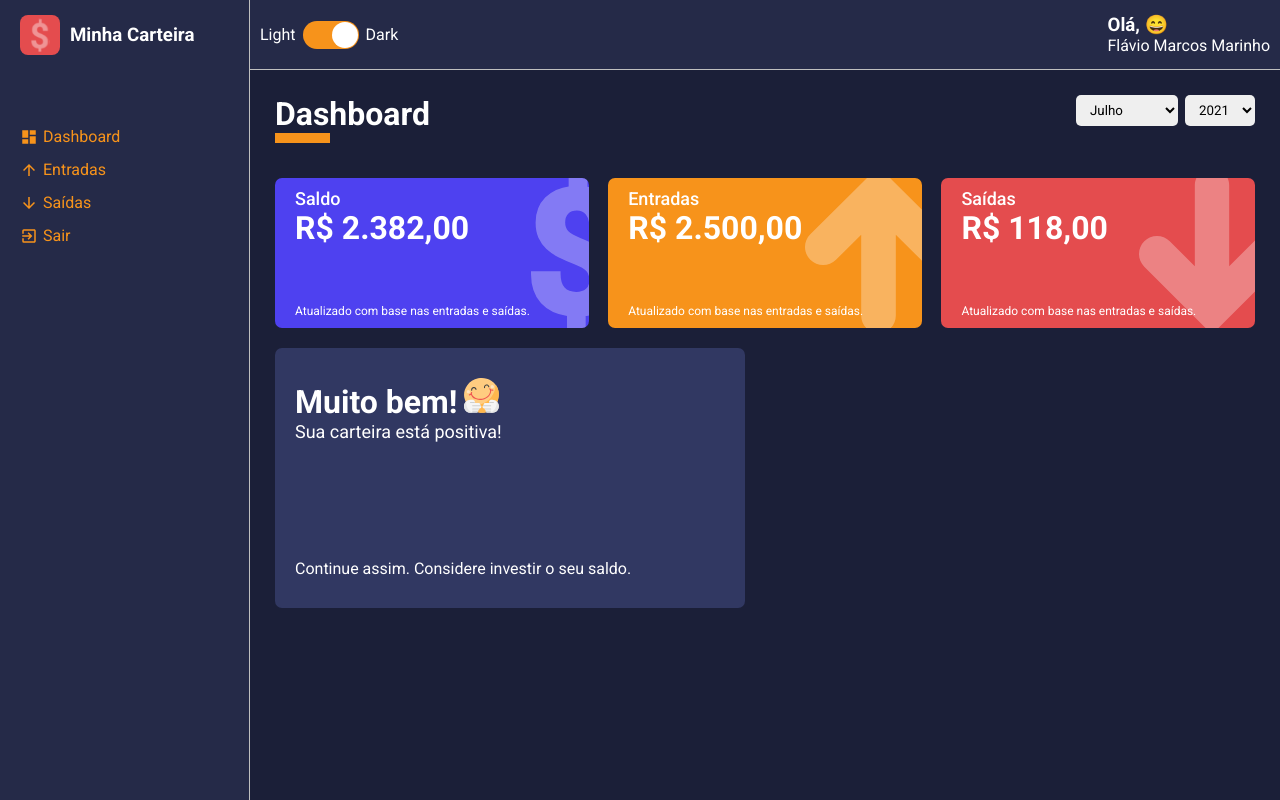
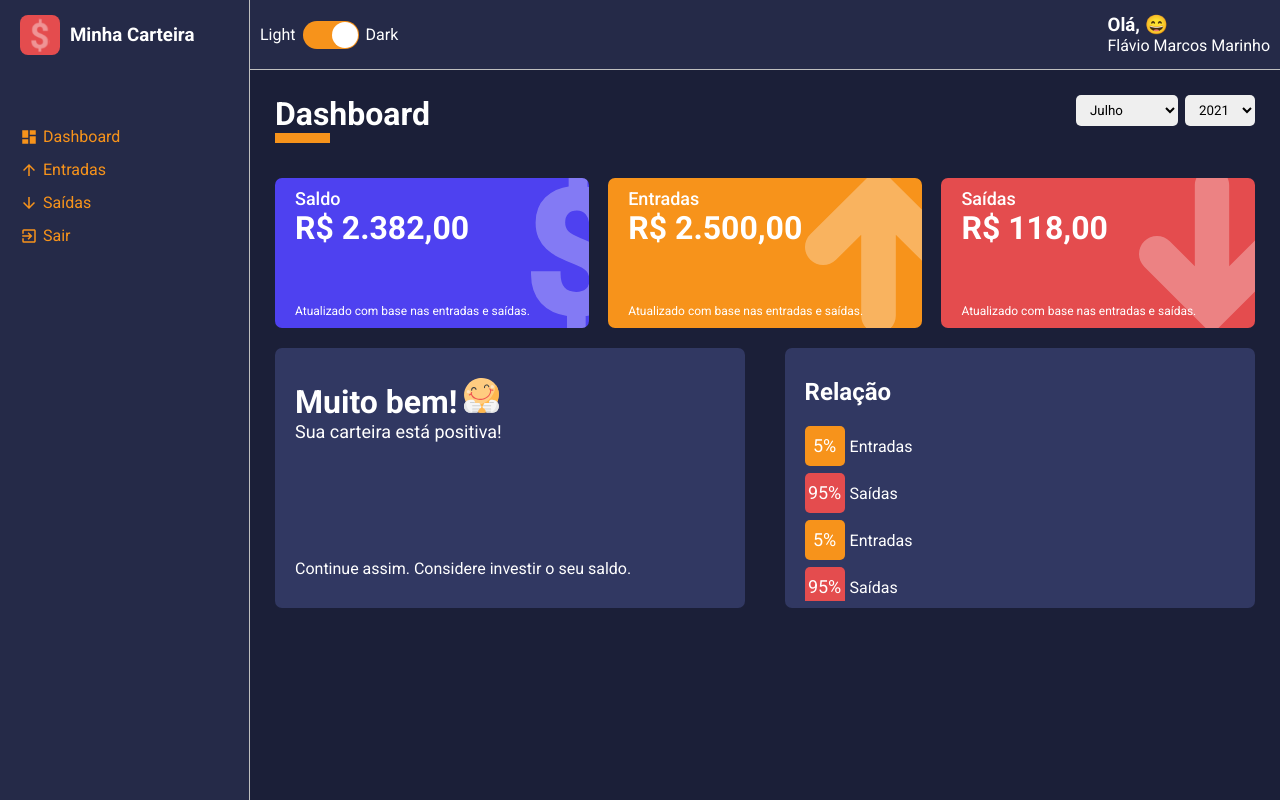
Before and after one commit to flaviomarcosmarinho/Minha-Carteira, a React (Create React App) app: page /dashboard in a window 1280 px wide. Built offline with nearby package versions, Linux system fonts and the light colour scheme.

Commit message:
Create chart component

```diff
--- a/package.json
+++ b/package.json
@@ -18,6 +18,7 @@
     "react-router-dom": "^5.2.0",
     "react-scripts": "4.0.3",
     "react-switch": "^6.0.0",
+    "recharts": "^2.0.10",
     "styled-components": "^5.3.0",
     "typescript": "^4.1.2",
     "uuidv4": "^6.2.11",
@@ -48,6 +49,7 @@
     ]
   },
   "devDependencies": {
-    "@types/react-router-dom": "^5.1.8"
+    "@types/react-router-dom": "^5.1.8",
+    "@types/recharts": "^2.0.0"
   }
 }
--- /dev/null
+++ b/src/components/PieChart/index.tsx
@@ -0,0 +1,82 @@
+import React from "react";
+// import {
+//     PieChart,
+//     Pie,
+//     Cell,
+//     ResponsiveContainer
+// } from 'recharts'; //yarn add recharts (by www.recharts.org) && yarn add @types/recharts -D
+
+import {
+    Container,
+    SideLeft,
+    LegendContainer,
+    Legend,
+    SideRight
+ } from "./styles";
+
+//stateless component
+const PieChart: React.FC = () => (
+    <Container>
+        <SideLeft>
+            <h2>Relação</h2>
+            <LegendContainer>
+                <Legend color="#F7931B">
+                    <div>5%</div>
+                    <span>Entradas</span>
+                </Legend>
+                <Legend color="#E44C4E">
+                    <div>95%</div>
+                    <span>Saídas</span>
+                </Legend>
+                <Legend color="#F7931B">
+                    <div>5%</div>
+                    <span>Entradas</span>
+                </Legend>
+                <Legend color="#E44C4E">
+                    <div>95%</div>
+                    <span>Saídas</span>
+                </Legend>
+                <Legend color="#F7931B">
+                    <div>5%</div>
+                    <span>Entradas</span>
+                </Legend>
+                <Legend color="#E44C4E">
+                    <div>95%</div>
+                    <span>Saídas</span>
+                </Legend>
+                <Legend color="#F7931B">
+                    <div>5%</div>
+                    <span>Entradas</span>
+                </Legend>
+                <Legend color="#E44C4E">
+                    <div>95%</div>
+                    <span>Saídas</span>
+                </Legend>
+                <Legend color="#F7931B">
+                    <div>5%</div>
+                    <span>Entradas</span>
+                </Legend>
+                <Legend color="#E44C4E">
+                    <div>95%</div>
+                    <span>Saídas</span>
+                </Legend>
+            </LegendContainer>
+        </SideLeft>
+
+        <SideRight>
+            {/* <ResponsiveContainer>
+                <PieChart>
+                    <Pie
+                        data={[{amount: 30, percent: 95}]}
+                        labelLine={false}
+                        dataKey="percent"
+                    >
+
+                    </Pie>
+                </PieChart>
+            </ResponsiveContainer> */}
+        </SideRight>
+    </Container>
+);
+
+export default PieChart;
--- /dev/null
+++ b/src/components/PieChart/styles.ts
@@ -0,0 +1,76 @@
+import styled from "styled-components";
+
+interface ILegendProps {
+    color: string;
+}
+
+export const Container = styled.div `
+    width: 48%;
+    height: 260px;
+
+    margin: 10px 0;
+
+    background-color: ${props => props.theme.colors.tertiary};
+    color: ${props => props.theme.colors.white};
+
+    border-radius: 7px;
+
+    display: flex;
+`;
+
+export const SideLeft = styled.aside ` //Conteúdo secundário
+    padding: 30px 20px;
+
+    > h2 {
+        margin-bottom: 20px;
+    }
+`;
+
+export const LegendContainer = styled.ul `
+    list-style: none;
+
+    height: 175px;
+    padding-right: 15px ;
+    overflow-y: scroll;
+
+    ::-webkit-scrollbar {
+        width: 10px;
+    }
+
+    ::-webkit-scrollbar-thumb {
+        background-color: ${props => props.theme.colors.secondary};
+        border-radius: 10px;
+    }
+
+    ::-webkit-scrollbar-track {
+        background-color: ${props => props.theme.colors.tertiary};
+    }
+`;
+
+export const Legend = styled.li<ILegendProps> `
+    display: flex;
+    align-items: center;
+
+    margin-bottom: 7px;
+
+
+    > div {
+        background-color: ${props => props.color};
+
+        width: 40px;
+        height: 40px;
+        border-radius: 5px;
+
+        font-size: 18px;
+        line-height: 40px;
+        text-align: center;
+    }
+
+    > span {
+        margin-left: 5px;
+    }
+`;
+
+export const SideRight = styled.main ` //Conteúdo principal
+
+`;
--- a/src/pages/Dashboard/index.tsx
+++ b/src/pages/Dashboard/index.tsx
@@ -4,6 +4,7 @@ import ContentHeader from "../../components/ContentHeader";
 import SelectInput from "../../components/SelectInput";
 import WalletBox from "../../components/WalletBox";
 import MessageBox from "../../components/MessageBox";
+import PieChart from "../../components/PieChart";
 
 import expenses from "../../repositories/expenses";
 import gains from "../../repositories/gains";
@@ -18,12 +19,6 @@ import { Container, Content } from "./styles";
 const Dashboard: React.FC = () => {
     const [monthSelected, setMonthSelected] = useState<number>(new Date().getMonth() + 1); //String(new Date().getMonth() + 1 é para pegar o mes atual no filtro como default
     const [yearSelected, setYearSelected] = useState<number>(new Date().getFullYear()); //String(new Date().getFullYear()) é para pegar o ano atual no filtro como default
-
-    const options = [
-        {value: 'Flávio', label: 'Flávio'},
-        {value: 'Natália', label: 'Natália'},
-        {value: 'Stela', label: 'Stela'},
-    ];
 
     const years = useMemo(() => {
         let uniqueYears: number[] = [];
@@ -108,7 +103,7 @@ const Dashboard: React.FC = () => {
                 footerText: "Verifique seus gastos e tente cortar algumas coisas desnecessárias.",
                 icon: sadImg
             }
-        } else if(grandTotal == 0) {
+        } else if(grandTotal === 0) {
             return {
                 title: "Ufaa!",
                 description: "Neste mês, você gastou exatamente o que ganhou.",
@@ -190,6 +185,9 @@ const Dashboard: React.FC = () => {
                     footerText={message.footerText}
                     icon={message.icon}
                 />
+
+                <PieChart>
+                </PieChart>
             </Content>
         </Container>
     );
```
Also changed, not shown: 1 other file (tests, documents, lock files or other folders).
